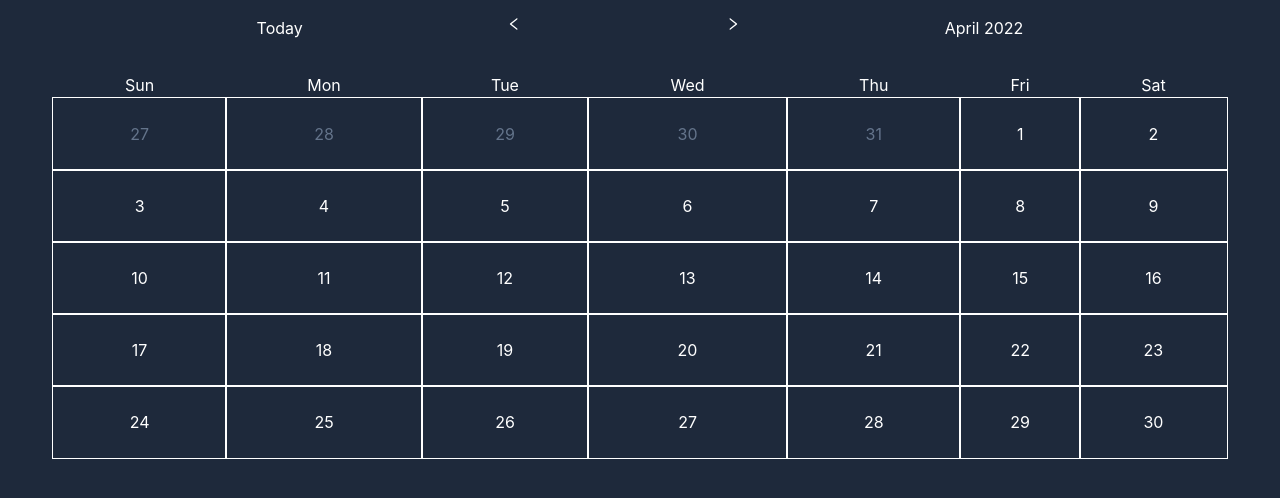
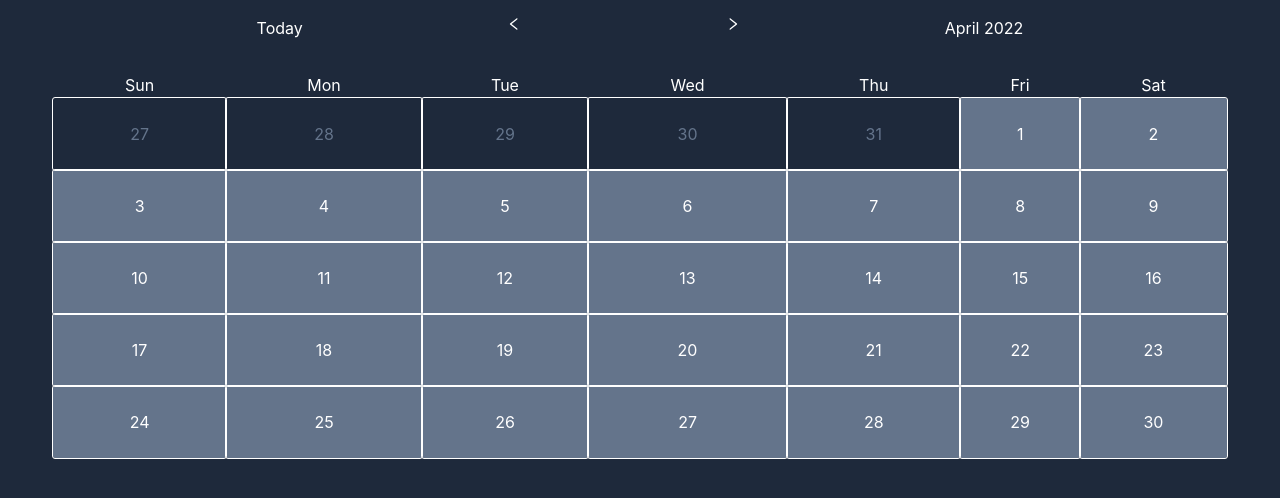
Before and after one commit to ErickEnriquez/fitness-app, a Next.js app: page /calendar in a window 1280 px wide. Shown: the top 498 px of the page. Built offline with nearby package versions, Linux system fonts and the light colour scheme.

Commit message:
add come color to calendar dates

```diff
--- a/src/features/calendar/CalendarDates.tsx
+++ b/src/features/calendar/CalendarDates.tsx
@@ -14,8 +14,8 @@ const generateDatesForCurrentWeek = (date: Date, selectedDate: Date, activeDate:
 	const week = []
 	for (let day = 0; day < 7; day++) {
 		week.push(
-			<td className={`${isSameMonth(activeDate, currentDate) ? 'text-white' : 'text-slate-500'}
-			text-center py-6 outline outline-white outline-1`}
+			<td className={`${isSameMonth(activeDate, currentDate) ? 'text-white bg-slate-500' : 'text-slate-500'}
+			text-center py-6 outline outline-white outline-1 text-l font-heavy rounded-sm`}
 			>
 				{format(currentDate, 'd')}
 			</td>
```
